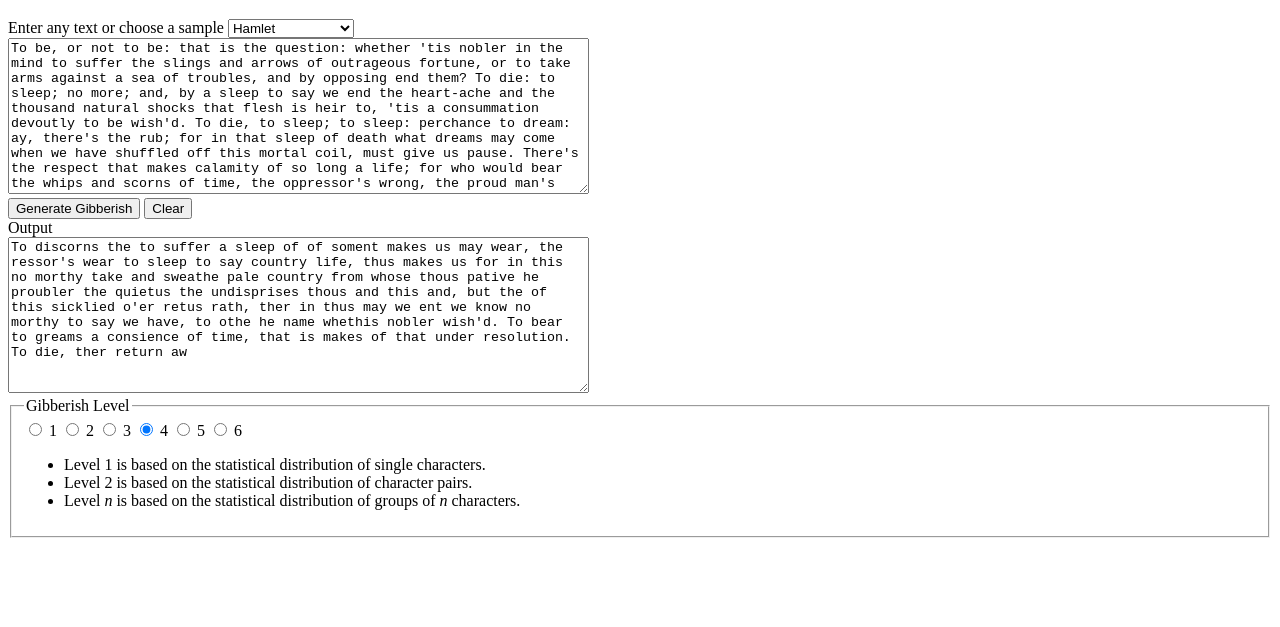
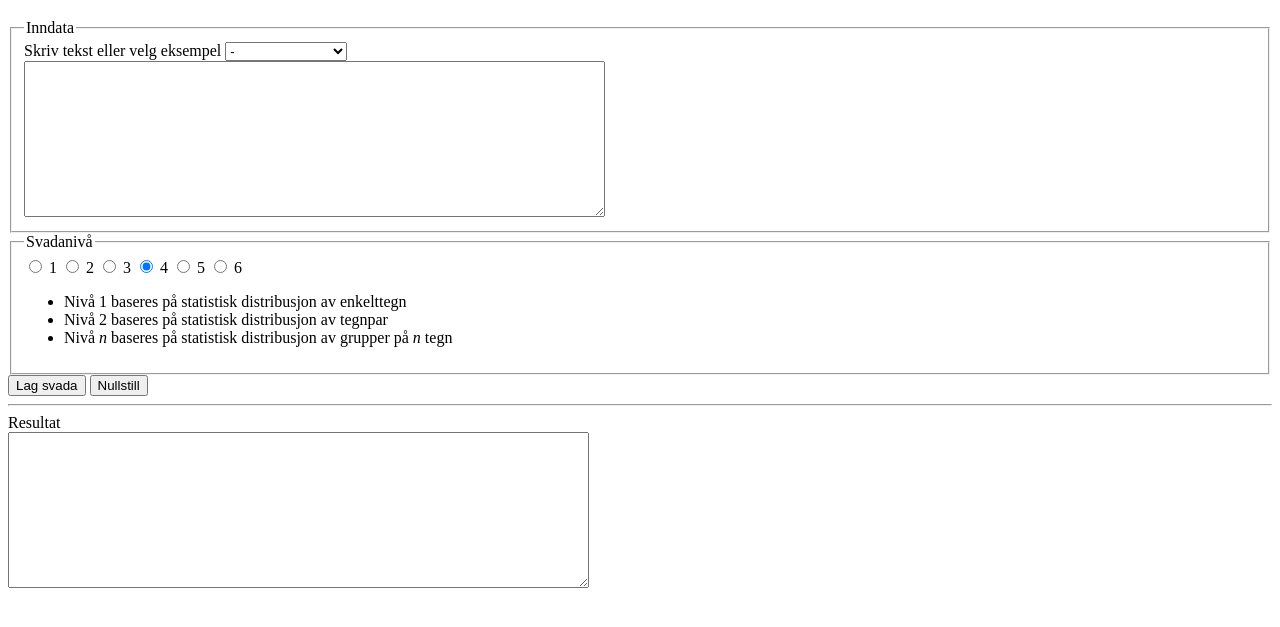
Before and after one commit to mattor/svadagenerator, a website built with webpack: page src/index.html in a window 1280 px wide. Shown: the part 61-688 px from the top of the page. Built offline with nearby package versions, Linux system fonts and the light colour scheme.

Commit message:
Clean up

```diff
--- a/src/generate-web.js
+++ b/src/generate-web.js
@@ -1,7 +1,8 @@
 import generate from "./generate"
 import samples from "./samples.json"
 
-const form = document.form
+const { form } = document
+
 form.samples.selectedIndex = 1
 
 function generateGibberish(e) {
--- a/src/generate.js
+++ b/src/generate.js
@@ -1,76 +1,79 @@
-module.exports = (intext, { level = 4, length = 500 }) => {
-    // Check intext length
-    if (intext.length < level) {
+module.exports = (inText, { level = 4, length = 500 }) => {
+
+    // Check inText length
+    if (inText.length < level) {
         throw new Error("Too few input characters.")
     }
 
-    const nchars = intext.length + 1
+    const nChars = inText.length + 1
 
-    // Make the string contain two copies of the input text.
-    // This allows for wrapping to the beginning when the end is reached.
-    const source = `${intext} ${intext} `
+    // Allow for wrapping to the beginning by making the string contain two copies of the text
+    const source = `${inText} ${inText} `
 
-    // Pick a random starting character, preferably an uppercase letter
-    let ichar, chr
-    for (let i = 0; i < 1000; i++) {
-        ichar = Math.floor(nchars * Math.random())
-        chr = source.charAt(ichar)
-        if ((chr >= "A") && (chr <= "Z")) break
+    // Pick a random uppercase starting character
+    let char, charIndex
+    for (let i = 0; i < 999; i++) {
+        charIndex = Math.floor(nChars * Math.random())
+        char = source.charAt(charIndex)
+        if (char >= "A" && char <= "Z") break
+    }
+
+    if (!char) {
+        throw new Error("No uppercase starting characters found.")
     }
 
     // Write starting characters
-    let outtext = source.substring(ichar, ichar + level)
+    let outText = source.substring(charIndex, charIndex + level)
 
     // Set target string
-    let target = source.substring(ichar + 1, ichar + level)
+    let target = source.substring(charIndex + 1, charIndex + level)
 
-    // Generate characters
-    // Algorithm: Letter-based Markov text generator
-    let nmatches, j, imatch
+    // Letter-based Markov text generator
+    let nMatches, j, matchIndex
     for (let i = 0; i < length; i++) {
-        if (level == 1) {
-            // Pick a random character.
-            chr = source.charAt(Math.floor(nchars * Math.random()))
+        if (level === 1) {
+            // Pick a random character
+            char = source.charAt(Math.floor(nChars * Math.random()))
         } else {
             // Find all sets of matching target characters
-            nmatches = 0
+            nMatches = 0
             j = -1
             for (; ;) {
                 j = source.indexOf(target, j + 1)
-                if ((j < 0) || (j >= nchars)) {
+                if (j < 0 || j >= nChars) {
                     break
                 } else {
-                    nmatches++
+                    nMatches++
                 }
             }
 
-            // Pick a match at random
-            imatch = Math.floor(nmatches * Math.random())
+            // Pick a random match
+            matchIndex = Math.floor(nMatches * Math.random())
 
             // Find the character following the matching characters
-            nmatches = 0
+            nMatches = 0
             j = -1
             for (; ;) {
                 j = source.indexOf(target, j + 1)
-                if ((j < 0) || (j >= nchars)) {
+                if (j < 0 || j >= nChars) {
                     break
-                } else if (imatch == nmatches) {
-                    chr = source.charAt(j + level - 1)
+                } else if (matchIndex === nMatches) {
+                    char = source.charAt(j + level - 1)
                     break
                 } else {
-                    nmatches++
+                    nMatches++
                 }
             }
         }
 
         // Append the character
-        outtext = outtext + chr
+        outText = outText + char
 
         // Update the target
         if (level > 1) {
-            target = target.substring(1, level - 1) + chr
+            target = target.substring(1, level - 1) + char
         }
     }
 
-    return outtext
+    return outText
 }
--- a/src/index.html
+++ b/src/index.html
@@ -9,40 +9,31 @@
 <body>
     <h1>Svadagenerator</h1>
     <form action="" name="form" id="form">
+        <fieldset>
+            <legend>
+                Inndata
+            </legend>
             <div>
-            <label for="intext">Enter any text</label> or choose a <label for="samples">sample</label>
-            <select name="samples" id="samples" onchange="generateInput(this.options[this.selectedIndex].text, event)">
+                <label for="intext">Skriv tekst</label> eller <label for="samples">velg eksempel</label>
+                <select name="samples" id="samples"
+                    onchange="generateInput(this.options[this.selectedIndex].text, event)">
                     <option selected="selected">-</option>
+                    <option>Eventyr</option>
                     <option>Hamlet</option>
-                <option>Pooh</option>
+                    <option>Winnie the Pooh</option>
                     <option>Kafka</option>
-                <option>Quixote</option>
-                <option>Pizza Ad</option>
-                <option>Physics</option>
-                <option>Management-ese</option>
+                    <option>Don Quixote</option>
+                    <option>Fysikk</option>
+                    <option>Managementese</option>
                 </select>
             </div>
             <div>
                 <textarea name="intext" id="intext" cols="70" rows="10"></textarea>
             </div>
-        <div>
-
-            <button type="submit" value="" onclick="generateGibberish(event)">
-                Generate Gibberish
-            </button>
-            <button type="clear" onclick="clearAll(event)">
-                Clear
-            </button>
-        </div>
-        <div>
-            <label for="outtext">Output</label>
-        </div>
-        <div>
-            <textarea name="outtext" id="outtext" cols="70" rows="10"></textarea>
-        </div>
+        </fieldset>
         <fieldset>
             <legend>
-                Gibberish Level
+                Svadanivå
             </legend>
             <input type="radio" name="level" id="level1" value="1" />
             <label for="level1">1</label>
@@ -57,12 +48,27 @@
             <input type="radio" name="level" id="level6" value="6" />
             <label for="level6">6</label>
             <ul>
-                <li>Level 1 is based on the statistical distribution of single characters.</li>
-                <li>Level 2 is based on the statistical distribution of character pairs.</li>
-                <li>Level <em>n</em> is based on the statistical distribution of groups
-                    of <em>n</em> characters.</li>
+                <li>Nivå 1 baseres på statistisk distribusjon av enkelttegn</li>
+                <li>Nivå 2 baseres på statistisk distribusjon av tegnpar</li>
+                <li>Nivå <em>n</em> baseres på statistisk distribusjon av grupper
+                    på <em>n</em> tegn</li>
             </ul>
         </fieldset>
+        <div>
+            <button type="submit" value="" onclick="generateGibberish(event)">
+                Lag svada
+            </button>
+            <button type="clear" onclick="clearAll(event)">
+                Nullstill
+            </button>
+        </div>
+        <hr>
+        <div>
+            <label for="outtext">Resultat</label>
+        </div>
+        <div>
+            <textarea name="outtext" id="outtext" cols="70" rows="10"></textarea>
+        </div>
     </form>
 
 </body>
```
Lines whose indentation alone changed are shown as unchanged.
